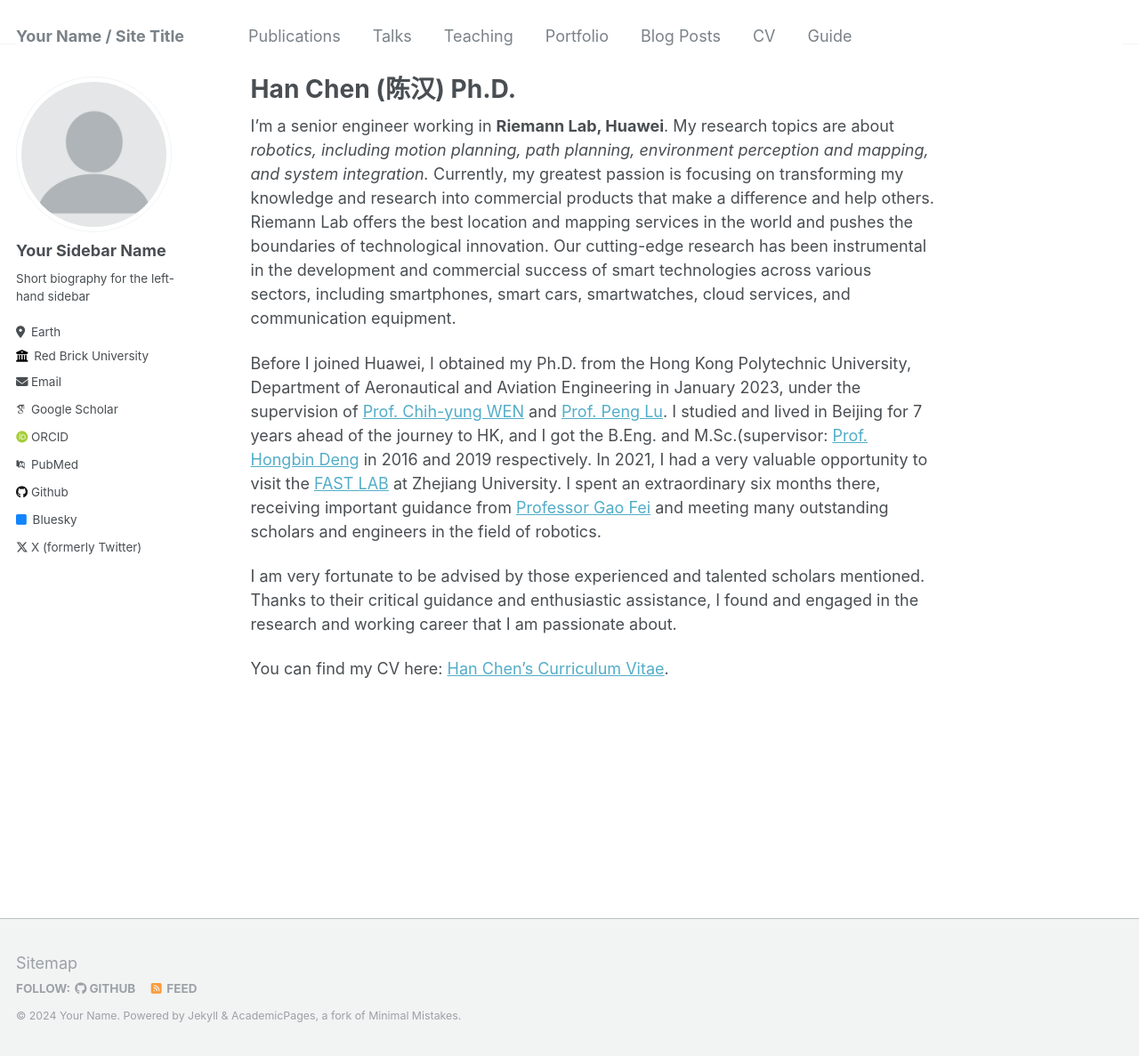
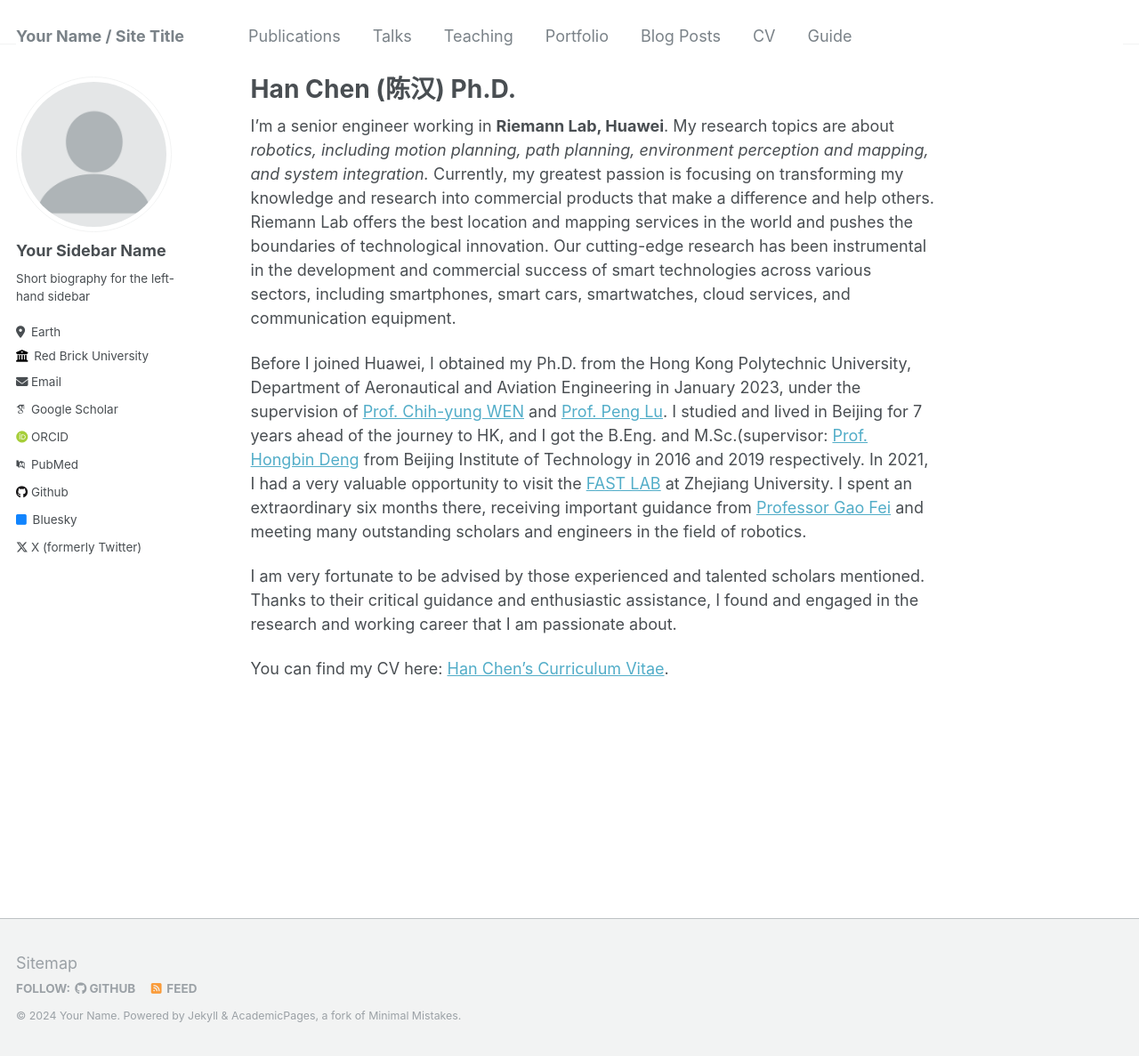
Before and after one commit to chenhanpolyu/chenhanpolyu.github.io, a Jekyll site: the page built from _pages/about.md, in a window 1280 px wide and 1187 px high. Shown: the whole window at 89% size. Built offline with Jekyll 4.4.1, drawn with Linux system fonts in a browser that asks for light colours; some web fonts are replaced.

Commit message:
Update about.md

```diff
--- a/_pages/about.md
+++ b/_pages/about.md
@@ -9,7 +9,7 @@ redirect_from:
 
 I'm a senior engineer working in **Riemann Lab, Huawei**. My research topics are about *robotics, including motion planning, path planning, environment perception and mapping, and system integration.* Currently, my greatest passion is focusing on transforming my knowledge and research into commercial products that make a difference and help others. Riemann Lab offers the best location and mapping services in the world and pushes the boundaries of technological innovation. Our cutting-edge research has been instrumental in the development and commercial success of smart technologies across various sectors, including smartphones, smart cars, smartwatches, cloud services, and communication equipment.
 
-Before I joined Huawei, I obtained my Ph.D. from the Hong Kong Polytechnic University, Department of Aeronautical and Aviation Engineering in January 2023, under the supervision of [Prof. Chih-yung WEN](https://www.polyu.edu.hk/researchgrp/cywen/index.php/en/index.html) and [Prof. Peng Lu](https://arclab.hku.hk/PengLu.html). I studied and lived in Beijing for 7 years ahead of the journey to HK, and I got the B.Eng. and M.Sc.(supervisor: [Prof. Hongbin Deng](https://smen.bit.edu.cn/old/sztd/szms/znwrxtjsx/877c8ef1a70f462b9bd0487b5c319078.html) in 2016 and 2019 respectively. In 2021, I had a very valuable opportunity to visit the [FAST LAB](http://zju-fast.com/) at Zhejiang University. I spent an extraordinary six months there, receiving important guidance from [Professor Gao Fei](http://zju-fast.com/fei-gao/) and meeting many outstanding scholars and engineers in the field of robotics.
+Before I joined Huawei, I obtained my Ph.D. from the Hong Kong Polytechnic University, Department of Aeronautical and Aviation Engineering in January 2023, under the supervision of [Prof. Chih-yung WEN](https://www.polyu.edu.hk/researchgrp/cywen/index.php/en/index.html) and [Prof. Peng Lu](https://arclab.hku.hk/PengLu.html). I studied and lived in Beijing for 7 years ahead of the journey to HK, and I got the B.Eng. and M.Sc.(supervisor: [Prof. Hongbin Deng](https://smen.bit.edu.cn/old/sztd/szms/znwrxtjsx/877c8ef1a70f462b9bd0487b5c319078.html) from Beijing Institute of Technology in 2016 and 2019 respectively. In 2021, I had a very valuable opportunity to visit the [FAST LAB](http://zju-fast.com/) at Zhejiang University. I spent an extraordinary six months there, receiving important guidance from [Professor Gao Fei](http://zju-fast.com/fei-gao/) and meeting many outstanding scholars and engineers in the field of robotics.
 
 I am very fortunate to be advised by those experienced and talented scholars mentioned. Thanks to their critical guidance and enthusiastic assistance, I found and engaged in the research and working career that I am passionate about.
 
```
